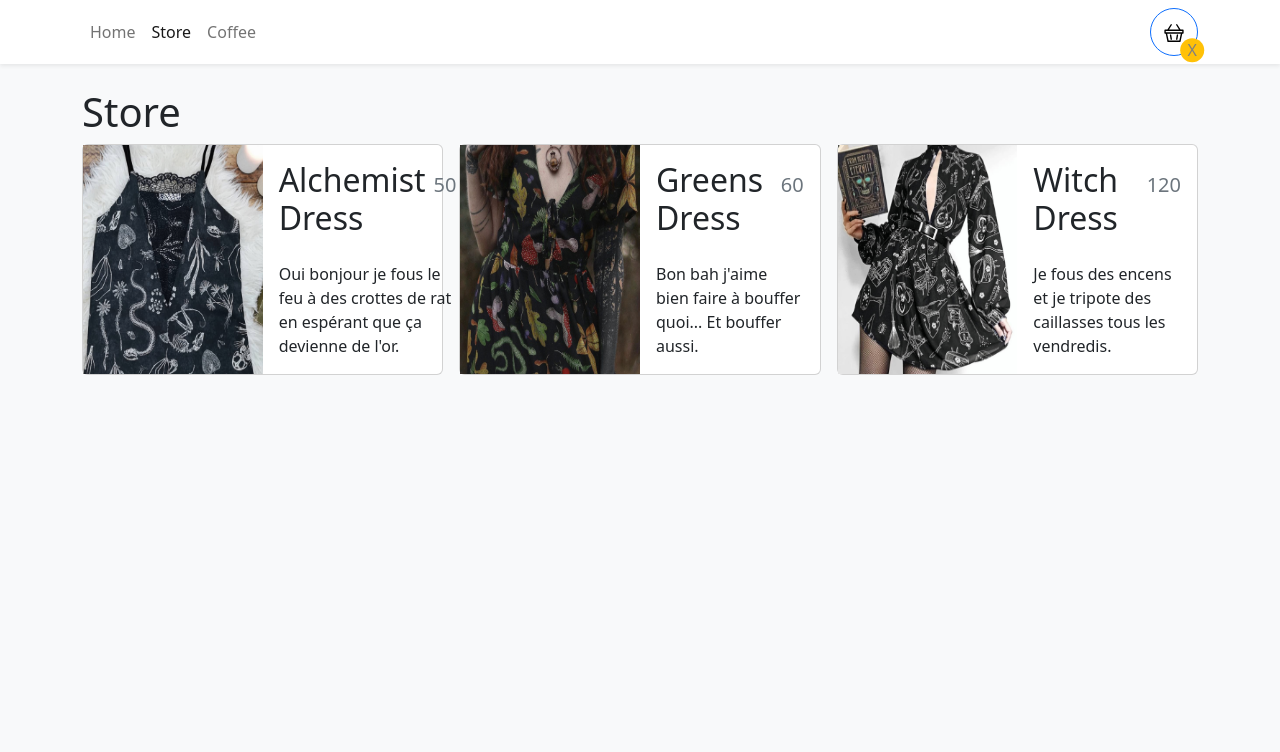
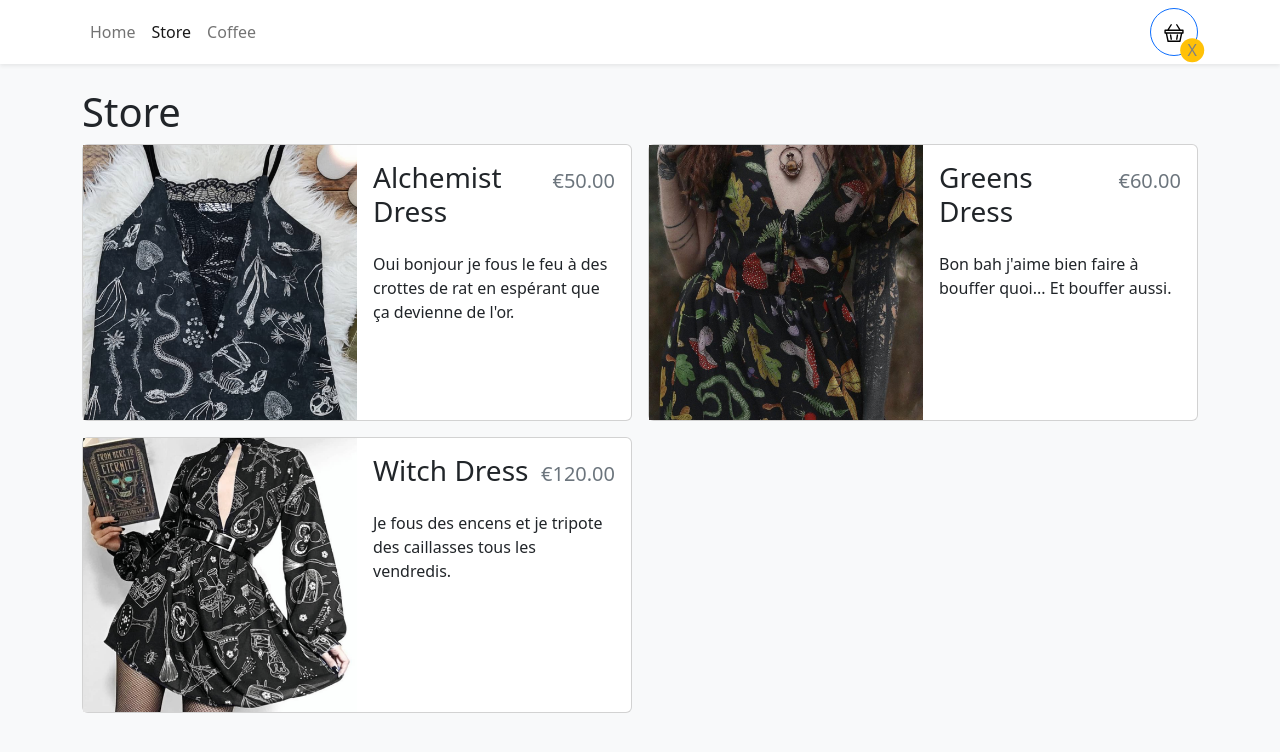
Before and after one commit to sinatrablue/OurOwnCoffeeShop, a React (Vite) app: page /store in a window 1280 px wide. Shown: the top 752 px of the page. Built offline with nearby package versions, Linux system fonts and the light colour scheme.

Commit message:
Format currency + more space

```diff
--- a/src/components/StoreItem.tsx
+++ b/src/components/StoreItem.tsx
@@ -1,4 +1,5 @@
 import { Card } from "react-bootstrap";
+import { formatCurrency } from "../utilities/formatCurrency";
 
 type StoreItemProps = {
   id: number;
@@ -25,8 +26,8 @@ export function StoreItem({
       />
       <Card.Body className="d-flex flex-column">
         <Card.Title className="d-flex justify-content-between align-items-baseline mb-4">
-          <span className="fs-2">{name}</span>
-          <span className="ms-2 text-muted">{price}</span>
+          <span className="fs-3">{name}</span>
+          <span className="ms-2 text-muted">{formatCurrency(price)}</span>
         </Card.Title>
         <Card.Text>{description}</Card.Text>
       </Card.Body>
--- a/src/pages/Store.tsx
+++ b/src/pages/Store.tsx
@@ -6,7 +6,7 @@ export function Store() {
   return (
     <>
       <h1>Store</h1>
-      <Row md={2} xs={1} lg={3} className="g-3">
+      <Row md={2} xs={1} lg={2} className="g-3">
         {storeItems.map((item) => (
           <Col key={item.id}>
             <StoreItem {...item} />{" "}
--- /dev/null
+++ b/src/utilities/formatCurrency.ts
@@ -0,0 +1,8 @@
+const CURRENCY_FORMATTER = new Intl.NumberFormat(
+  undefined /* automatically determine format from where I am */,
+  { currency: "EUR", style: "currency" }
+);
+
+export function formatCurrency(number_to_format: number) {
+  return CURRENCY_FORMATTER.format(number_to_format);
+}
```
